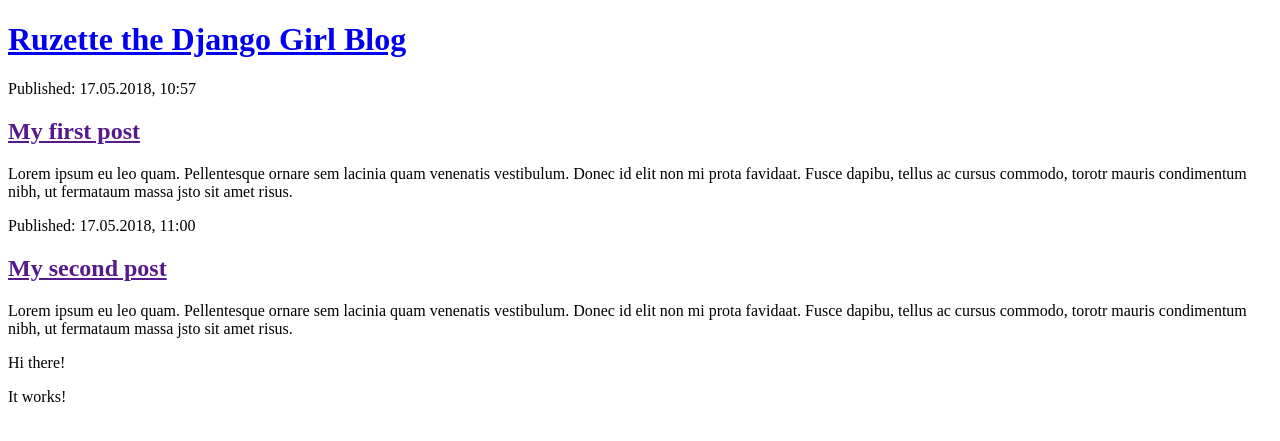
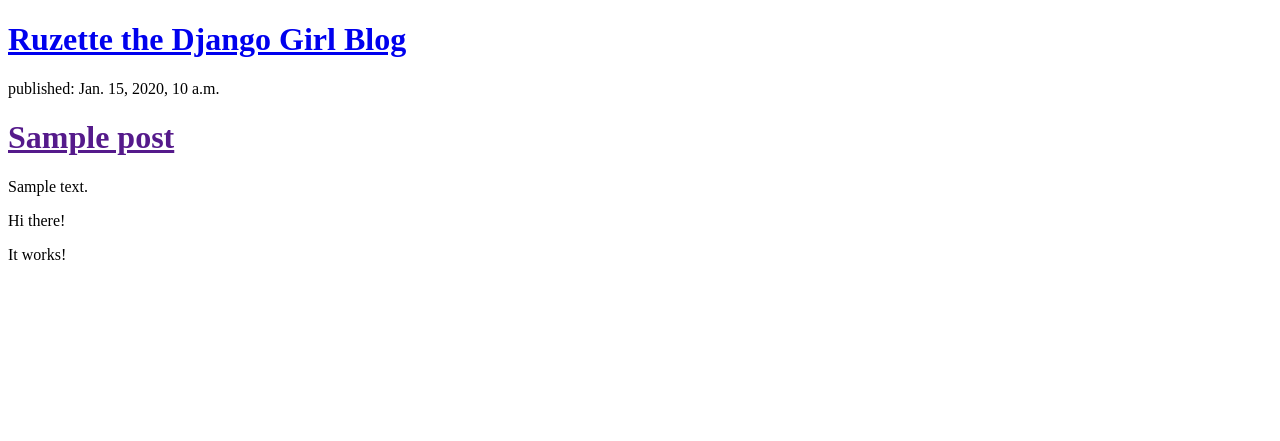
Before and after one commit to zettesmariano/my-first-blog-rehash, a Django app: template blog/templates/blog/post_list.html in a window 1280 px wide. Shown: the top 441 px of the page. Run offline with Django 3.2, Linux system fonts and the light colour scheme; the template is opened without the code that fills it: most values are stand-ins (such as "Sample title", 1, 10 or a date in 2020).

Commit message:
Modified templates to display posts from database

```diff
--- a/blog/templates/blog/post_list.html
+++ b/blog/templates/blog/post_list.html
@@ -7,17 +7,13 @@
 	<div>
 		<h1><a href="/">Ruzette the Django Girl Blog</a></h1>
 	</div>
-	<div>
-		<p>Published: 17.05.2018, 10:57</p>
-		<h2><a href="">My first post</a></h2>
-		<p>Lorem ipsum eu leo quam. Pellentesque ornare sem lacinia quam venenatis vestibulum. Donec id elit non mi prota favidaat. Fusce dapibu, tellus ac cursus commodo, torotr mauris condimentum nibh, ut fermataum massa jsto sit amet risus.</p>
-	</div>
-
-	<div>
-		<p>Published: 17.05.2018, 11:00</p>
-		<h2><a href="">My second post</a></h2>
-		<p>Lorem ipsum eu leo quam. Pellentesque ornare sem lacinia quam venenatis vestibulum. Donec id elit non mi prota favidaat. Fusce dapibu, tellus ac cursus commodo, torotr mauris condimentum nibh, ut fermataum massa jsto sit amet risus.</p>
-	</div>
+	{% for post in posts %}
+		<div>
+			<p>published: {{ post.published_date}}</p>
+			<h1><a href="">{{ post.title}}</a></h1>
+			<p>{{ post.text|linebreaksbr}}</p>
+		</div>
+	{% endfor %}
 
 	<p>Hi there!</p>
 	<p>It works!</p>
--- a/blog/views.py
+++ b/blog/views.py
@@ -1,6 +1,10 @@
 from django.shortcuts import render
+from django.utils import timezone
+from .models import Post
 
 def post_list(request):
-	return render(request, 'blog/post_list.html', {})
+	posts = Post.objects.filter(published_date__lte=timezone.now()).order_by('published_date')
+	return render(request, 'blog/post_list.html', {'posts':posts})
+
 
 # Create your views here.
```
